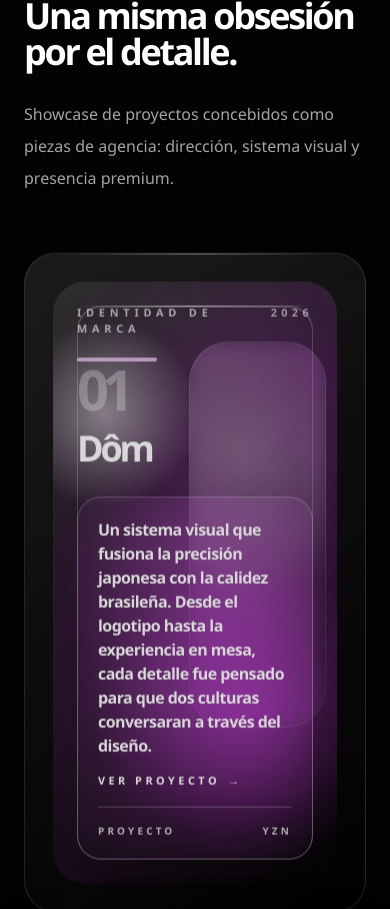
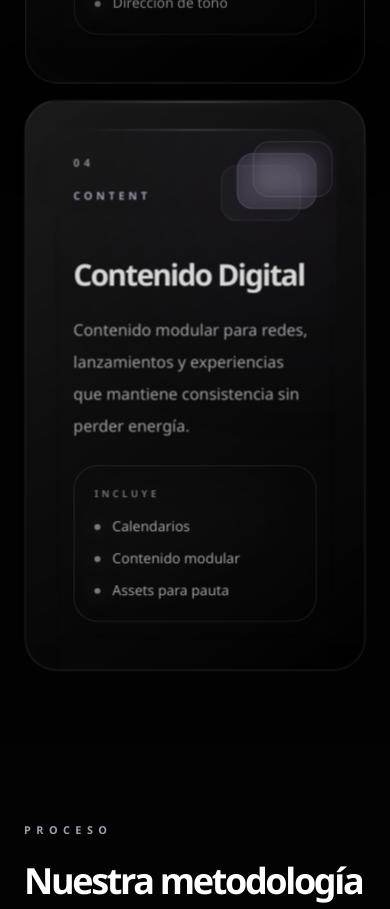
Before and after one commit to jaidervelastegui-sketch/yzn-agency, a Next.js app: page / in a window 390 px wide. Shown: the part 4140-5049 px from the top of the page. Built offline with nearby package versions, Linux system fonts and the light colour scheme.

Commit message:
Add premium UX interactions

```diff
--- a/src/app/page.js
+++ b/src/app/page.js
@@ -7,6 +7,7 @@ import Hero from "@/components/sections/Hero";
 import Portfolio from "@/components/sections/Portfolio";
 import Agency from "@/components/sections/Agency";
 import Process from "@/components/sections/Process";
+import Services from "@/components/sections/Services";
 import Testimonials from "@/components/sections/Testimonials";
 
 export default function Home() {
@@ -18,6 +19,7 @@ export default function Home() {
       <main>
         <Hero />
         <Agency />
+        <Services />
         <Process />
         <Portfolio />
         <Testimonials />
--- a/src/components/sections/Portfolio.jsx
+++ b/src/components/sections/Portfolio.jsx
@@ -22,10 +22,10 @@ export default function Portfolio() {
                 <div className={`absolute inset-0 ${project.visual}`} data-motion-visual />
                 <div className="absolute inset-0 bg-[linear-gradient(90deg,rgba(0,0,0,0.10)_0%,rgba(0,0,0,0.02)_36%,rgba(0,0,0,0)_68%,rgba(0,0,0,0.02)_100%)]" />
                 <div className="absolute inset-0 bg-[linear-gradient(rgba(255,255,255,0.09)_1px,transparent_1px),linear-gradient(90deg,rgba(255,255,255,0.08)_1px,transparent_1px)] bg-[size:84px_84px] opacity-45 [mask-image:radial-gradient(circle_at_70%_45%,black,transparent_70%)]" />
-                <div className="absolute inset-6 rounded-[1.5rem] border border-white/24 shadow-[inset_0_1px_0_rgba(255,255,255,0.3)]" />
-                <div className="absolute left-6 right-6 top-6 h-px bg-gradient-to-r from-transparent via-white/70 to-transparent" />
+                <div className="absolute inset-6 rounded-[1.5rem] border border-white/24 shadow-[inset_0_1px_0_rgba(255,255,255,0.3)] transition-all duration-700 group-hover/case:border-white/36 group-hover/case:shadow-[inset_0_1px_0_rgba(255,255,255,0.5)]" />
+                <div className="absolute left-6 right-6 top-6 h-px bg-gradient-to-r from-transparent via-white/70 to-transparent transition-all duration-700 group-hover/case:via-white/90 group-hover/case:scale-x-105" />
 
-                <div className="absolute bottom-[10%] left-[4%] h-[38%] w-[34%] rounded-full bg-gradient-to-r from-white/[0.06] to-transparent blur-3xl" />
+                <div className="absolute bottom-[10%] left-[4%] h-[38%] w-[34%] rounded-full bg-gradient-to-r from-white/[0.06] to-transparent blur-3xl transition-all duration-700 group-hover/case:scale-110 group-hover/case:opacity-80" />
 
                 <div className={`absolute right-[4%] top-[10%] h-[64%] w-[48%] rounded-[2.5rem] ${project.panel} border border-white/15 opacity-90 transition-all duration-700 group-hover/case:scale-105 group-hover/case:opacity-100 backdrop-blur-sm`} />
 
@@ -40,7 +40,7 @@ export default function Portfolio() {
                       <p className="text-[0.68rem] font-bold uppercase tracking-[0.44em] text-white/72" data-motion-text>
                         {project.category}
                       </p>
-                      <div className={`mt-5 h-1 w-20 rounded-full ${accents[project.accent]}`} />
+                      <div className={`mt-5 h-1 w-20 rounded-full transition-all duration-700 group-hover/case:w-32 group-hover/case:opacity-100 ${accents[project.accent]}`} />
                     </div>
                     <p className="text-[0.68rem] font-bold uppercase tracking-[0.4em] text-white/65" data-motion-text>
                       {project.year}
@@ -57,10 +57,19 @@ export default function Portfolio() {
                       </h3>
                     </div>
 
-                    <div className="rounded-[1.5rem] border border-white/22 bg-black/4 p-5 sm:p-6 shadow-[0_24px_80px_rgba(0,0,0,0.14)] backdrop-blur-2xl transition duration-700 group-hover/case:border-violet-100/45 group-hover/case:bg-black/8" data-motion-group>
+                    <div className="rounded-[1.5rem] border border-white/22 bg-black/6 p-5 sm:p-6 shadow-[0_24px_80px_rgba(0,0,0,0.18)] shadow-black/30 backdrop-blur-2xl transition-all duration-700 group-hover/case:border-violet-100/45 group-hover/case:bg-black/10 group-hover/case:shadow-[0_32px_100px_rgba(0,0,0,0.3)]" data-motion-group>
                       <p className="text-base sm:text-lg font-semibold leading-6 sm:leading-7 tracking-[-0.035em] text-white sm:text-xl" data-motion-text>
                         {project.description}
                       </p>
+                      {project.services && project.services.length > 0 && (
+                        <div className="mt-3 flex flex-wrap gap-x-3 gap-y-1.5" data-motion-text>
+                          {project.services.map((s) => (
+                            <span key={s} className="text-[0.55rem] font-bold uppercase tracking-[0.28em] text-white/42">
+                              {s}
+                            </span>
+                          ))}
+                        </div>
+                      )}
                       <Link
                         className="group mt-4 inline-flex items-center gap-2 text-[0.68rem] font-bold uppercase tracking-[0.32em] text-violet-100/78 transition duration-300 hover:text-violet-100"
                         href={`/portfolio/${project.slug}`}
@@ -69,8 +78,8 @@ export default function Portfolio() {
                         <span className="transition-transform duration-300 group-hover:translate-x-1">→</span>
                       </Link>
                       <div className="mt-4 sm:mt-5 flex items-center justify-between gap-4 border-t border-white/26 pt-4 sm:pt-5 text-[0.62rem] font-bold uppercase tracking-[0.32em] text-white/78">
-                        <span>Proyecto</span>
-                        <span>YZN</span>
+                        <span>Cliente</span>
+                        <span>{project.client}</span>
                       </div>
                     </div>
                   </div>
--- a/src/data/portfolio.js
+++ b/src/data/portfolio.js
@@ -2,6 +2,7 @@ export const portfolioProjects = [
   {
     slug: "dom",
     title: "Dôm",
+    client: "Dôm Sushi & Cultura",
     category: "Identidad de marca",
     year: "2026",
     description:
@@ -26,6 +27,7 @@ export const portfolioProjects = [
   {
     slug: "ritual",
     title: "Ritual",
+    client: "Ritual Platform",
     category: "Branding sensorial",
     year: "2026",
     description:
@@ -50,6 +52,7 @@ export const portfolioProjects = [
   {
     slug: "taller-de-bosque",
     title: "Taller de Bosque",
+    client: "Taller de Bosque",
     category: "Contenido digital",
     year: "2025",
     description:
@@ -74,6 +77,7 @@ export const portfolioProjects = [
   {
     slug: "club-milan",
     title: "Club Milán",
+    client: "Club Milán Roma",
     category: "Campaña premium",
     year: "2026",
     description:
```
